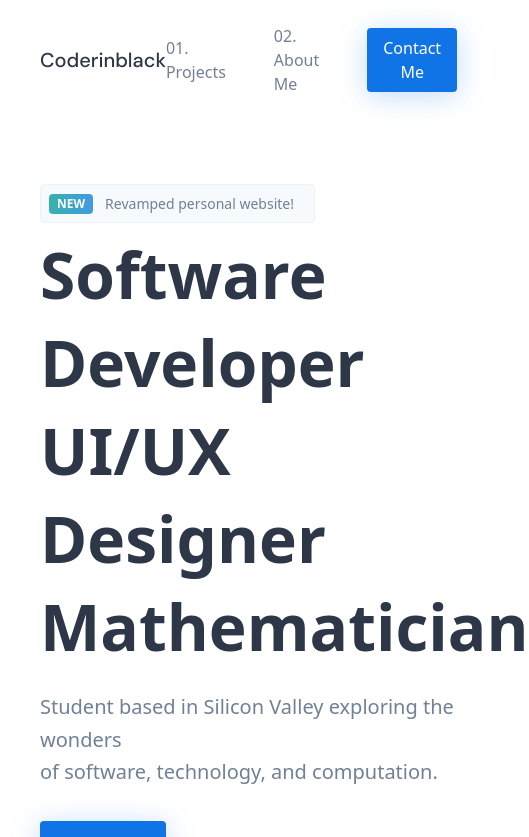
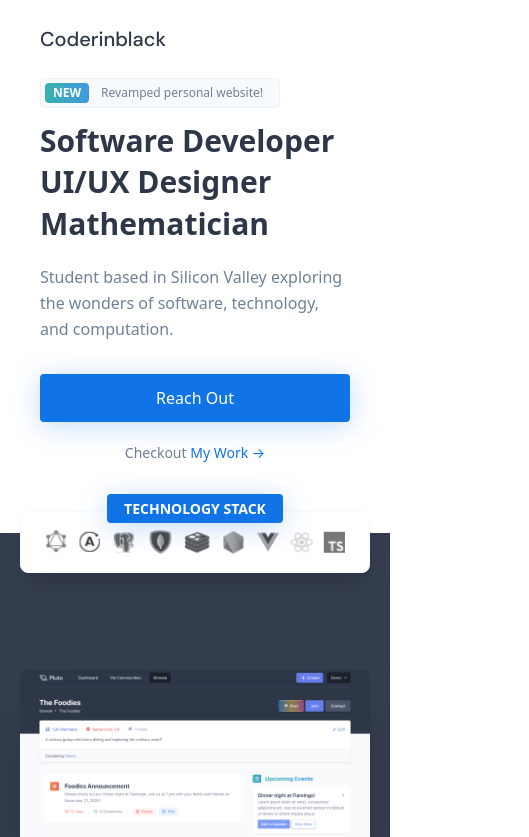
Before and after one commit to coderinblack08/site, a Next.js app: page / in a window 390 px wide. Shown: the top 837 px of the page, 529 px wide, since content can reach past the window. Built offline with nearby package versions, Linux system fonts and the light colour scheme.

Commit message:
Responsive header styles

```diff
--- a/components/navbar.tsx
+++ b/components/navbar.tsx
@@ -6,7 +6,7 @@ export const Navbar: React.FC = () => (
       <div className="text-xl font-medium text-gray-800 font-dm">
         Coderinblack
       </div>
-      <ul className="flex items-center space-x-12 text-gray-600">
+      <ul className="hidden sm:flex items-center space-x-12 text-gray-600">
         <li>
           <a href="#">01. Projects</a>
         </li>
--- a/pages/index.tsx
+++ b/pages/index.tsx
@@ -1,7 +1,6 @@
 import { Navbar } from '../components/navbar';
 import React from 'react';
 import { TechStack } from 'components/TechStack';
-import Image from 'next/image';
 
 const Index: React.FC = () => {
   return (
@@ -9,31 +8,31 @@ const Index: React.FC = () => {
       <div className="px-10 pb-20">
         <Navbar />
         <div className="container mx-auto">
-          <header
-            className="relative flex items-start justify-between h-screen"
-            style={{ minHeight: '720px' }}
-          >
-            <aside className="relative z-10 py-16">
-              <div className="inline-flex items-center p-2 border border-gray-200 bg-gray-100 text-gray-600 rounded mb-2">
+          <header className="relative flex items-start justify-between h-84 sm:h-screen sm:max-h-2xl md:min-h-4xl">
+            <aside className="relative z-10 sm:py-16">
+              <div className="inline-flex items-center p-1 sm:p-2 border border-gray-200 bg-gray-100 text-gray-600 rounded mb-3 sm:mb-2">
                 <div className="leading-5 mr-3 text-xs font-semibold bg-gradient-to-r from-teal-500 to-blue-500 text-white rounded px-2">
                   NEW
                 </div>
-                <p className="text-sm pr-3">Revamped personal website!</p>
+                <p className="text-xs sm:text-sm pr-3">
+                  Revamped personal website!
+                </p>
               </div>
-              <h1 className="text-6xl font-bold text-gray-800 leading-snug">
+              <h1 className="text-3xl sm:text-5xl md:text-6xl font-bold text-gray-800 leading-snug">
                 Software Developer <br />
                 UI/UX Designer <br />
                 Mathematician
               </h1>
-              <p className="text-gray-600 text-xl font-light leading-relaxed mt-5">
-                Student based in Silicon Valley exploring the wonders <br />
+              <p className="text-gray-600 text-base sm:text-lg md:text-xl font-light leading-relaxed mt-5">
+                Student based in Silicon Valley exploring the wonders{' '}
+                <br className="hidden md:block" />
                 of software, technology, and computation.
               </p>
-              <div className="flex items-center mt-8">
+              <div className="flex flex-col sm:flex-row sm:items-center mt-8">
                 <button className="focus:outline-none focus:shadow-outline transition ease duration-200 px-6 py-3 font-medium rounded button-shadow bg-primary text-white">
                   Reach Out
                 </button>
-                <div className="text-gray-600 px-6 text-sm font-normal">
+                <div className="text-gray-600 px-6 py-3 text-center mt-2 sm:mt-0 text-sm font-normal">
                   Checkout{' '}
                   <a href="#" className="text-primary hover:underline">
                     My Work →
@@ -41,7 +40,7 @@ const Index: React.FC = () => {
                 </div>
               </div>
             </aside>
-            <div className="hidden md:block absolute bottom-0 lg:top-0 opacity-50 mb-12 lg:mb-0 translate-x-32 lg:translate-x-0 lg:opacity-100 right-0 xl:-translate-y-8 transform max-w-md lg:max-w-xl xl:max-w-2xl">
+            <div className="hidden md:block absolute top-0 opacity-50 mb-12 lg:mb-0 translate-x-32 lg:translate-x-0 lg:opacity-100 right-0 md:translate-y-24 lg:translate-y-10 xl:-translate-y-8 transform max-w-md lg:max-w-xl xl:max-w-2xl">
               <img
                 src="/header-skeleton.svg"
                 alt="UI Skeleton Graphic"
--- a/tailwind.config.js
+++ b/tailwind.config.js
@@ -15,6 +15,15 @@ module.exports = {
       backgroundOpacity: {
         96: '0.96',
       },
+      minHeight: {
+        '4xl': '720px',
+      },
+      maxHeight: {
+        '2xl': '32rem',
+      },
+      height: {
+        84: '21rem',
+      },
     },
   },
   variants: {},
```
